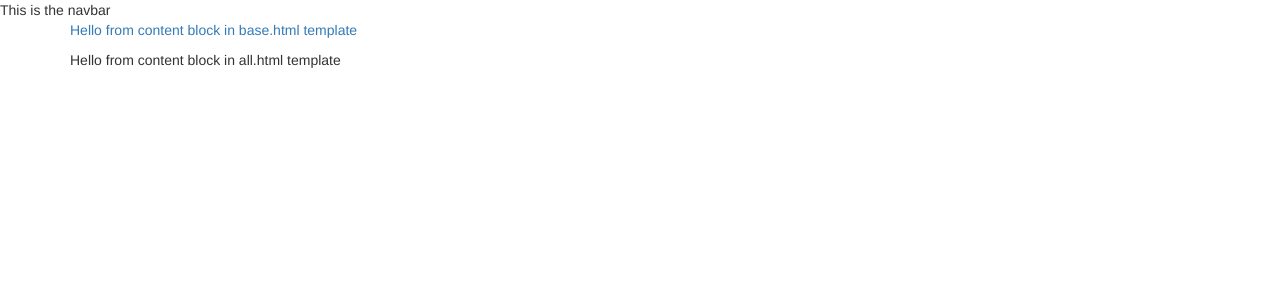
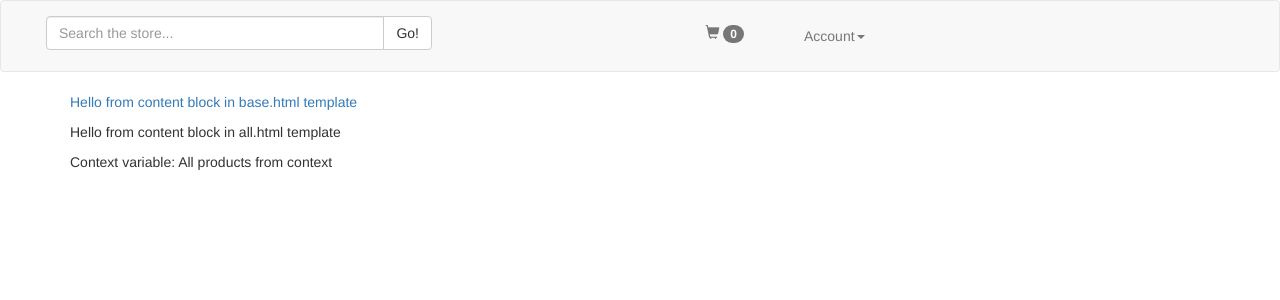
Before and after one commit to cassac/onlinestore, a Django app: page / in a window 1280 px wide. Shown: the top 300 px of the page. Run offline with Django 3.2, Linux system fonts and the light colour scheme; some libraries are stand-ins or nearby versions.

Commit message:
adds navbar and contex to product views

```diff
--- a/onlinestore/products/templates/products/all.html
+++ b/onlinestore/products/templates/products/all.html
@@ -3,4 +3,5 @@
 {% block content %}
 {{ block.super }}
 <p>Hello from content block in all.html template</p>
+<p>Context variable: {{ products }}</p>
 {% endblock %}
--- a/onlinestore/products/templates/products/single.html
+++ b/onlinestore/products/templates/products/single.html
@@ -3,4 +3,5 @@
 {% block content %}
 {{ block.super }}
 <p>Hello from content block in single.html template</p>
+<p>Context variable: {{ product }}</p>
 {% endblock %}
--- a/onlinestore/products/views.py
+++ b/onlinestore/products/views.py
@@ -1,8 +1,9 @@
 from django.shortcuts import render
-from django.http import HttpResponse
 
 def all_products(request):
-	return render(request, 'products/all.html')
+	context = {"products": "All products from context"}
+	return render(request, 'products/all.html', context)
 
 def single_product(request):
-	return render(request, 'products/single.html')
+	context = {"product": "Single product from context"}
+	return render(request, 'products/single.html', context)
--- a/onlinestore/templates/base.html
+++ b/onlinestore/templates/base.html
@@ -2,6 +2,7 @@
 <!DOCTYPE html>
 <html lang="en">
 <head>
+	<meta name="viewport" content="width=device-width, initial-scale=1">
 	{% bootstrap_css %}
 	{% block title %}{% endblock %}
 </head>
@@ -14,6 +15,7 @@
 </div>
 
 {% block scripts %}
+	<script src="//code.jquery.com/jquery-1.11.3.min.js"></script>
 	{% bootstrap_javascript %}
 {% endblock %}
 </body>
--- a/onlinestore/templates/navbar.html
+++ b/onlinestore/templates/navbar.html
@@ -1 +1,47 @@
-<div>This is the navbar</div>
+<nav class="navbar navbar-default">
+  <div class="container-fluid">
+    <div class="navbar-header">
+		<form class="col-xs-6 col-sm-4 navbar-text navbar-left" role="search">
+			<div class="input-group">
+				<input type="text" class="form-control" placeholder="Search the store...">
+				<span class="input-group-btn">
+				<button class="btn btn-default" type="submit">Go!</button>
+				</span>
+			</div>
+		</form>
+		<ul class="col-xs-2 col-sm-3 nav" style="margin-top:0.5em">
+			<li class="navbar-text pull-right">
+				<span class="glyphicon glyphicon-shopping-cart"></span>
+				<span class="badge">0</span>
+			</li>
+		</ul>
+		<ul class="col-xs-4 col-sm-3 nav">
+			<li class="dropdown">
+				<a href="#" class="navbar-text dropdown-toggle" data-toggle="dropdown" role="button" aria-haspopup="true" aria-expanded="false">Account<span class="caret"></span></a>
+				<ul class="dropdown-menu">
+					<li><a href="#">Link</a></li>
+					<li><a href="#">Link</a></li>
+					<li role="separator" class="divider"></li>
+					<li><a href="#">Link</a></li>
+				</ul>
+			</li>
+		</ul>
+    </div>
+
+<!--     <div class="collapse navbar-collapse" id="bs-example-navbar-collapse-1">
+      <ul class="nav navbar-nav navbar-right">
+        <li><a href="#">Link</a></li>
+        <li class="dropdown">
+          <a href="#" class="dropdown-toggle" data-toggle="dropdown" role="button" aria-haspopup="true" aria-expanded="false">Dropdown <span class="caret"></span></a>
+          <ul class="dropdown-menu">
+            <li><a href="#">Action</a></li>
+            <li><a href="#">Another action</a></li>
+            <li><a href="#">Something else here</a></li>
+            <li role="separator" class="divider"></li>
+            <li><a href="#">Separated link</a></li>
+          </ul>
+        </li>
+      </ul>
+    </div>-->
+  </div><!-- /.container-fluid -->
+</nav>
```
